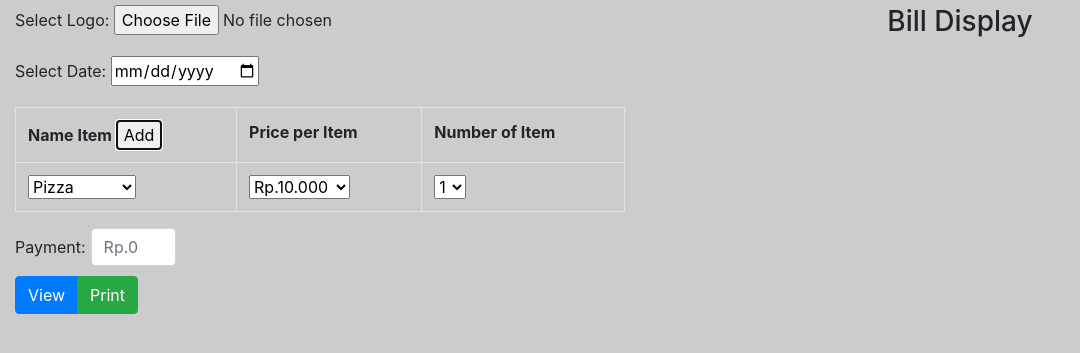
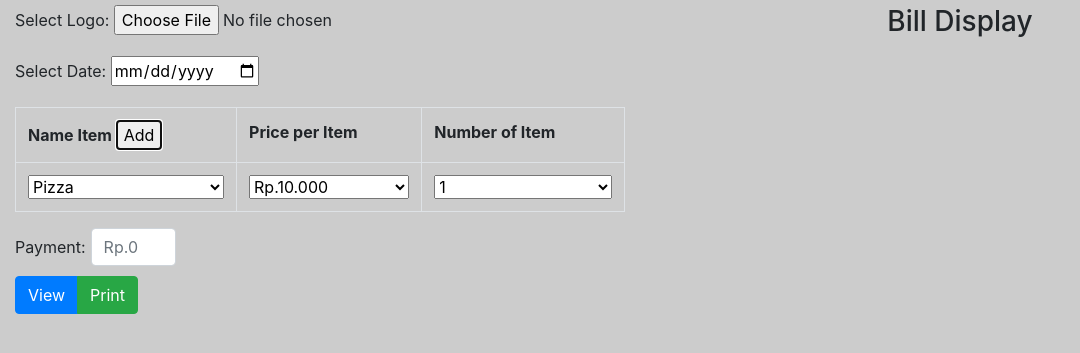
Before and after one commit to widygui93/bill-generator, a plain HTML site: page index.html in a window 1280 px wide. Both pictures are taken after a click on the button "Add". Shown: the part 51-404 px from the top of the page, without its empty margins (0-1080 px from the left). Drawn offline with nearby package versions, Linux system fonts and the light colour scheme.

Commit message:
add width for select element

```diff
--- a/style.css
+++ b/style.css
@@ -17,3 +17,6 @@ img {
 	 height: 100px;
 	 margin: auto;
 }
+select {
+	width: 100%;
+}
```
